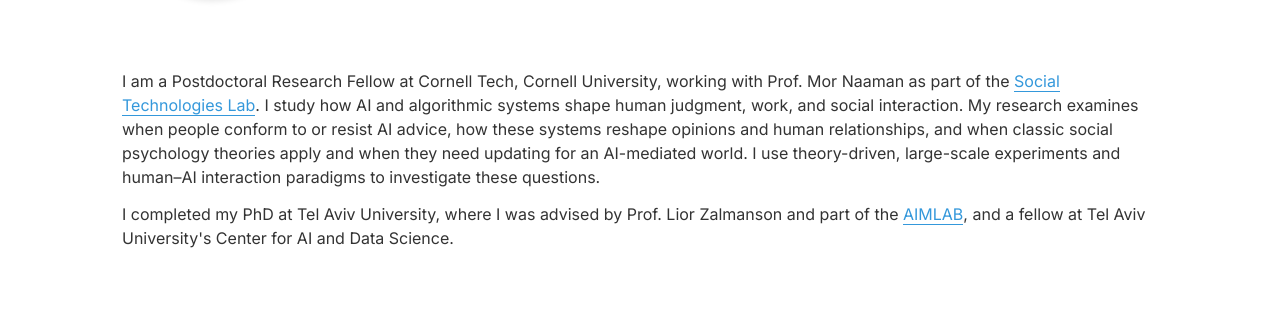
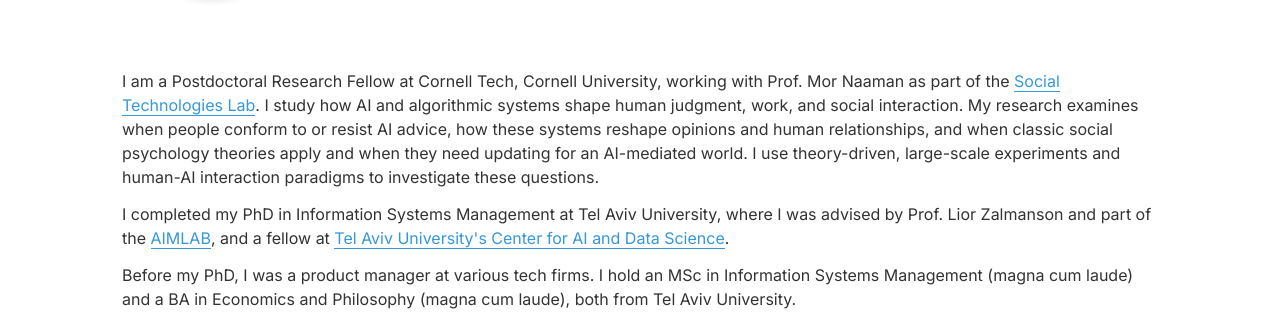
Before and after one commit to yotamliel/yotamliel.github.io, a plain HTML site: page index.html in a window 1280 px wide. Shown: the part 324-648 px from the top of the page. Drawn offline with Linux system fonts and the light colour scheme.

Commit message:
Update index.html

```diff
--- a/index.html
+++ b/index.html
@@ -585,12 +585,17 @@
                 My research examines when people conform to or resist AI advice, how these systems reshape
                 opinions and human relationships, and when classic social psychology theories apply and
                 when they need updating for an AI-mediated world. I use theory-driven, large-scale
-                experiments and human–AI interaction paradigms to investigate these questions.
+                experiments and human-AI interaction paradigms to investigate these questions.
             </p>
             <p>
-                I completed my PhD at Tel Aviv University, where I was advised by Prof. Lior Zalmanson
+                I completed my PhD in Information Systems Management at Tel Aviv University, where I was advised by Prof. Lior Zalmanson
                 and part of the <a href="https://aimlab.sites.tau.ac.il/" target="_blank" rel="noopener noreferrer">AIMLAB</a>,
-                and a fellow at Tel Aviv University's Center for AI and Data Science.
+                and a fellow at <a href="https://datascience.tau.ac.il/" target="_blank" rel="noopener noreferrer">Tel Aviv University's Center for AI and Data Science</a>.
+            </p>
+            <p>
+                Before my PhD, I was a product manager at various tech firms. I hold an MSc in
+                Information Systems Management (magna cum laude) and a BA in Economics and Philosophy
+                (magna cum laude), both from Tel Aviv University.
             </p>
         </section>
 
```
